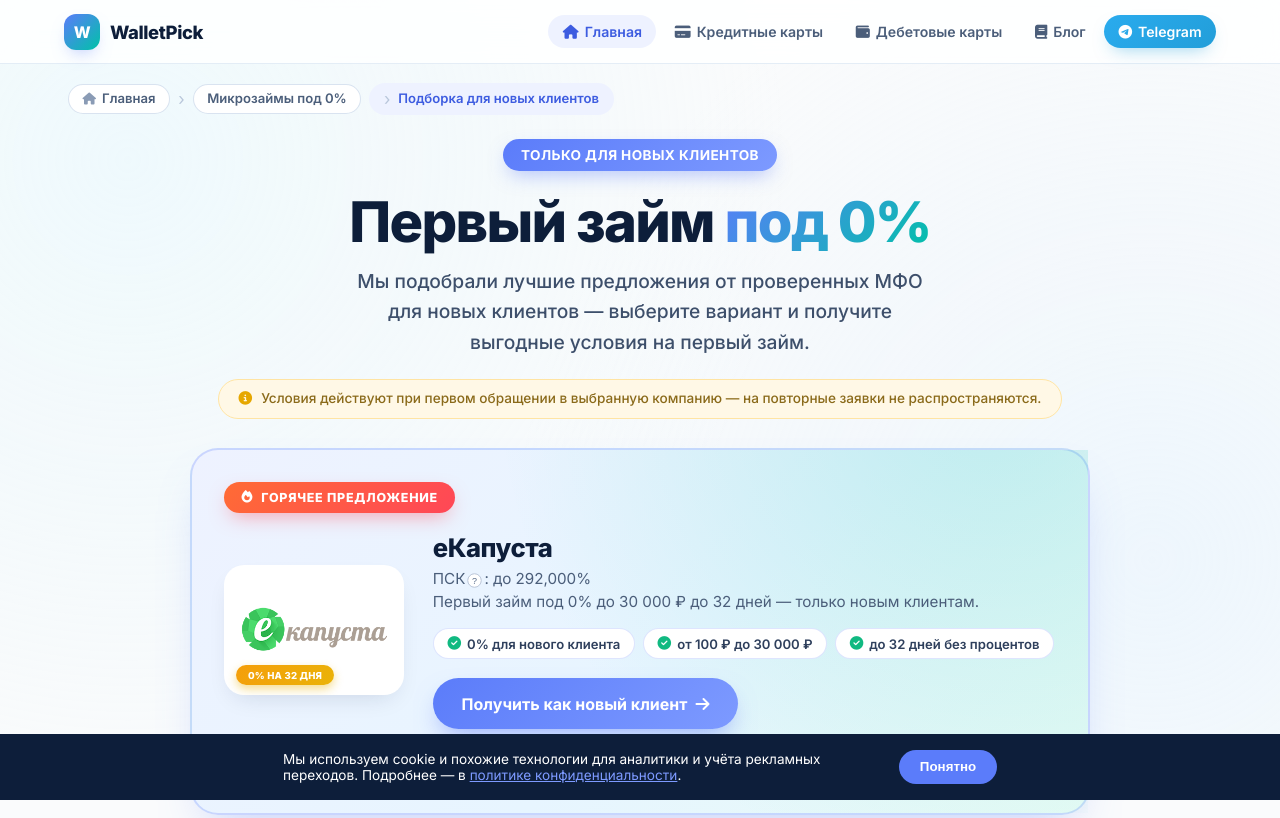
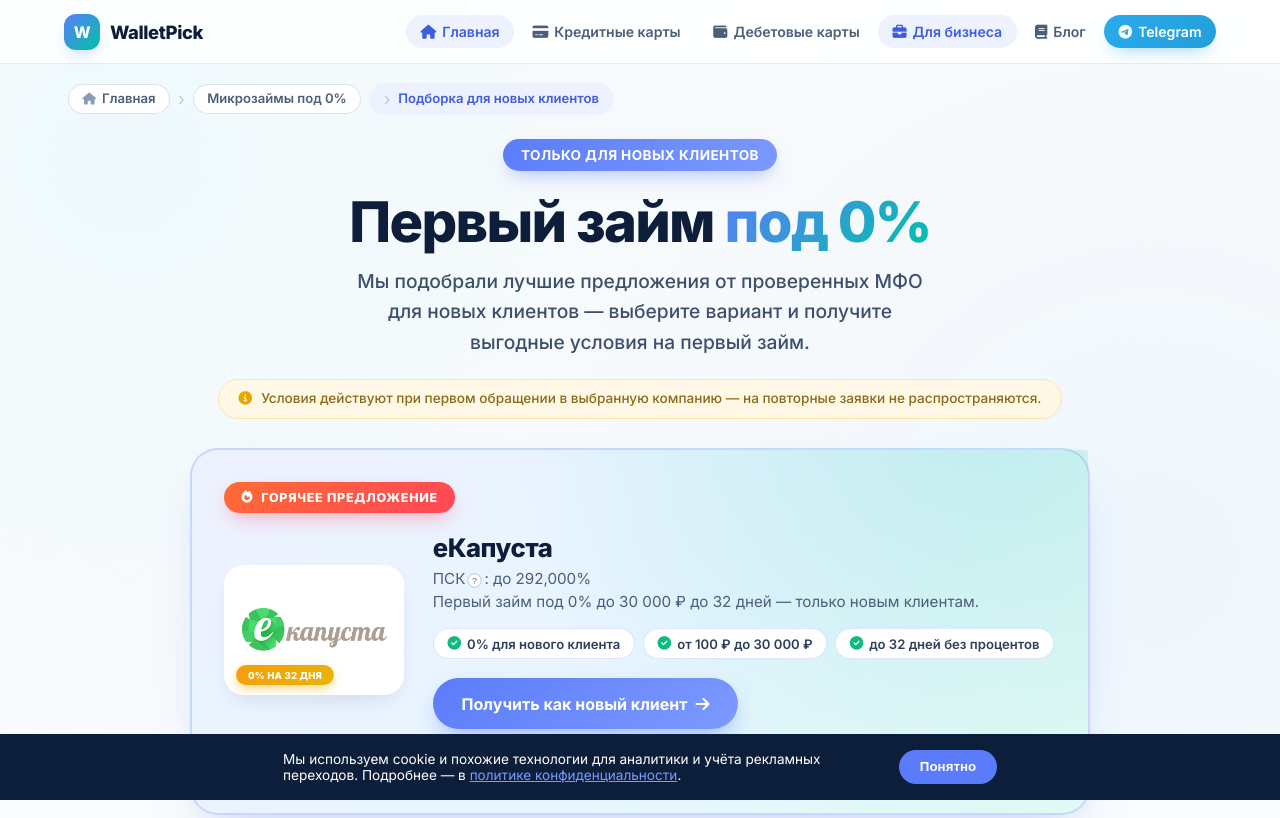
Before and after one commit to m4corporation/wallet_pick, a plain HTML site: page index.html in a window 1280 px wide. Shown: the top 818 px of the page. Drawn offline with Linux system fonts and the light colour scheme.

Commit message:
Update index.html

```diff
--- a/index.html
+++ b/index.html
@@ -1388,6 +1388,10 @@
                 </a>
                 <a href="https://m4corporation.github.io/wallet_pick/debit-cards/" class="site-nav-link">
                     <i class="fa-solid fa-wallet"></i> Дебетовые карты
+                </a>
+                <a href="https://m4corporation.github.io/wallet_pick/business/" class="site-nav-link active" aria-current="page">
+                    <i class="fa-solid fa-briefcase"></i>
+                    Для бизнеса
                 </a>
                 <a href="https://m4corporation.github.io/wallet_pick/blog/" class="site-nav-link">
                     <i class="fa-solid fa-book"></i> Блог
```
